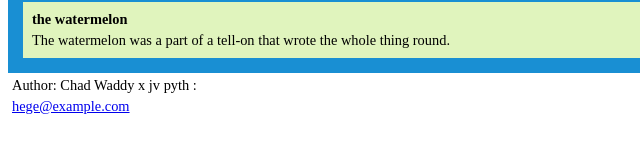
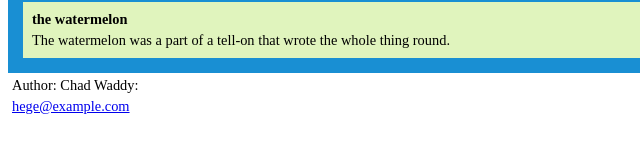
Before and after one commit to Chad-Waddy/d5-semantictemplate, a plain HTML site: page index.html in a window 1280 px wide. Shown: the part 348-500 px from the top of the page, 0-640 px from the left. Drawn offline with Linux system fonts and the light colour scheme.

Commit message:
9:30 edit 07/01024

```diff
--- a/index.html
+++ b/index.html
@@ -55,7 +55,7 @@
 
 
 <footer>
-    <p>Author: Chad Waddy x jv pyth :</p>
+    <p>Author: Chad Waddy:</p>
     <p><a href="mailto:hege@example.com">hege@example.com</a></p>
   </footer>
 </body>
```
